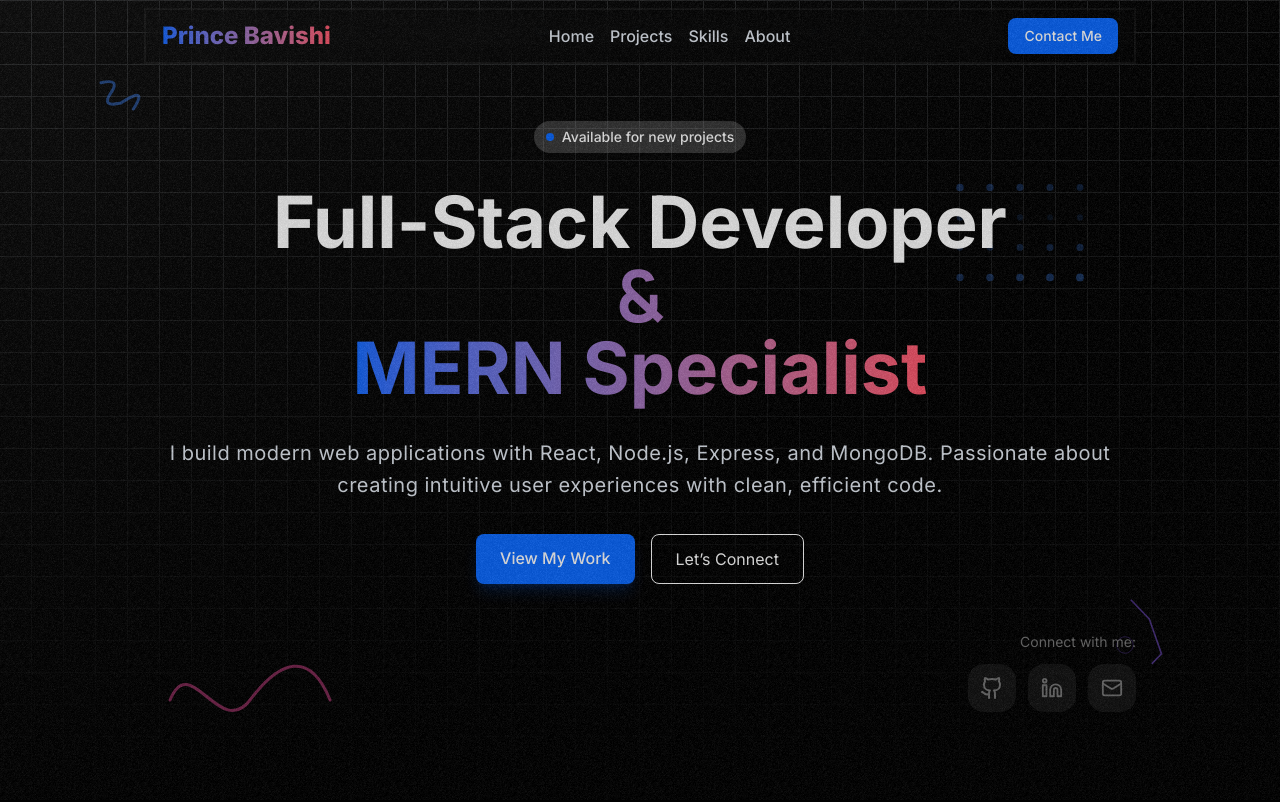
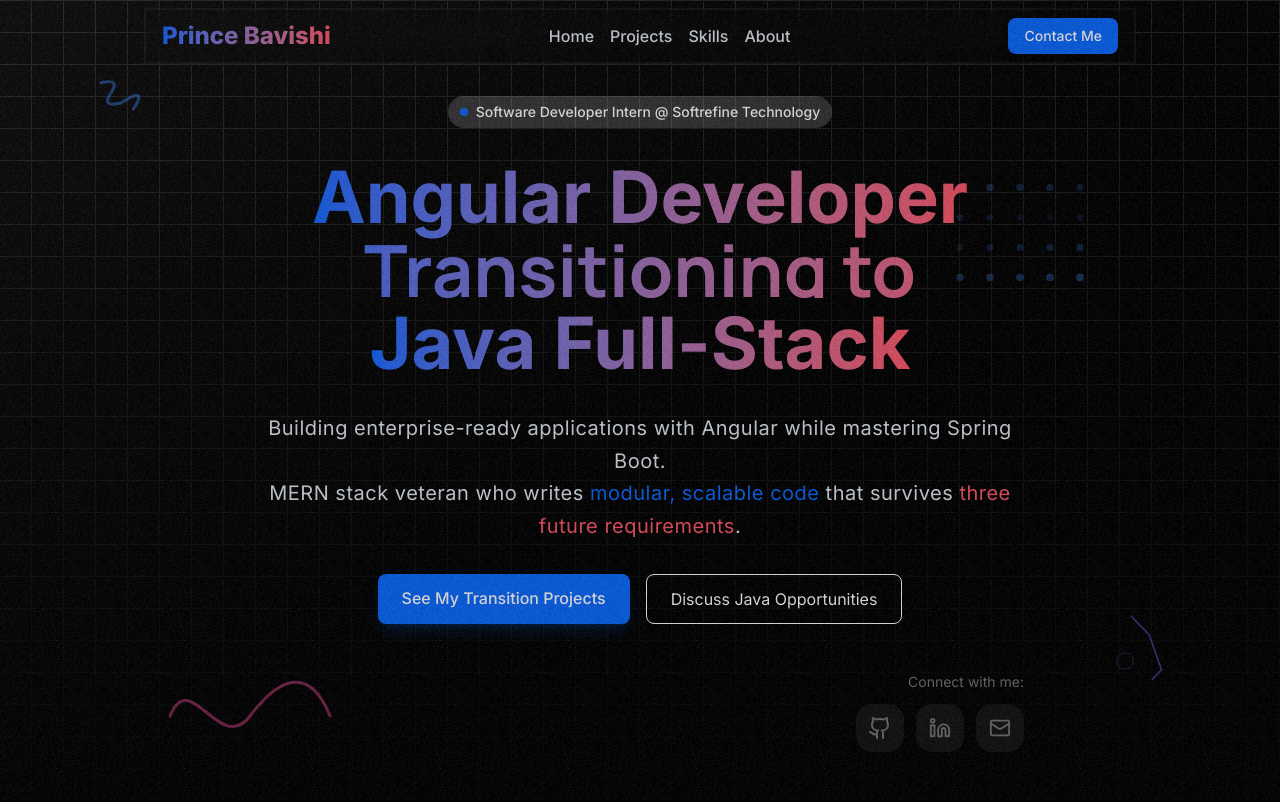
Before and after one commit to Prince-Project-ai/my_portfolio, a React (Vite) app: page / in a window 1280 px wide. Shown: the top 802 px of the page. Built offline with nearby package versions, Linux system fonts and the light colour scheme.

Commit message:
change the position

```diff
--- a/src/Components/HeroSection.jsx
+++ b/src/Components/HeroSection.jsx
@@ -1,7 +1,7 @@
-import React from 'react';
-import { Linkedin, Mail } from 'lucide-react';
+import React from "react";
+import { Linkedin, Mail } from "lucide-react";
 import { NavLink } from "react-router-dom";
-import { motion } from 'framer-motion';
+import { motion } from "framer-motion";
 
 const HeroSection = () => {
   return (
@@ -26,13 +26,13 @@
           pathLength: 1,
           opacity: 0.5,
           y: [0, -10, 0],
-          rotate: [0, 5, 0]
+          rotate: [0, 5, 0],
         }}
         transition={{
           pathLength: { duration: 2, ease: "easeInOut" },
           opacity: { duration: 1 },
           y: { repeat: Infinity, duration: 4, ease: "easeInOut" },
-          rotate: { repeat: Infinity, duration: 6, ease: "easeInOut" }
+          rotate: { repeat: Infinity, duration: 6, ease: "easeInOut" },
         }}
       >
         <motion.path
@@ -43,7 +43,13 @@
           fill="none"
           initial={{ pathLength: 0 }}
           animate={{ pathLength: 1 }}
-          transition={{ duration: 2, ease: "easeInOut", repeat: Infinity, repeatType: "reverse", repeatDelay: 1 }}
+          transition={{
+            duration: 2,
+            ease: "easeInOut",
+            repeat: Infinity,
+            repeatType: "reverse",
+            repeatDelay: 1,
+          }}
         />
       </motion.svg>
 
@@ -84,7 +90,12 @@
           fill="none"
           initial={{ scale: 0 }}
           animate={{ scale: [0, 1, 0] }}
-          transition={{ duration: 4, delay: 2, ease: "easeInOut", repeat: Infinity }}
+          transition={{
+            duration: 4,
+            delay: 2,
+            ease: "easeInOut",
+            repeat: Infinity,
+          }}
         />
       </motion.svg>
 
@@ -115,13 +126,13 @@
             initial={{ opacity: 0.2 }}
             animate={{
               opacity: [0.2, 0.8, 0.2],
-              r: [3, 4, 3]
+              r: [3, 4, 3],
             }}
             transition={{
               duration: 3,
               delay: i * 0.1,
               repeat: Infinity,
-              repeatType: "reverse"
+              repeatType: "reverse",
             }}
           />
         ))}
@@ -152,7 +163,13 @@
           fill="none"
           initial={{ pathLength: 0 }}
           animate={{ pathLength: 1 }}
-          transition={{ duration: 3, ease: "easeInOut", repeat: Infinity, repeatType: "loop", repeatDelay: 0.5 }}
+          transition={{
+            duration: 3,
+            ease: "easeInOut",
+            repeat: Infinity,
+            repeatType: "loop",
+            repeatDelay: 0.5,
+          }}
         />
       </motion.svg>
 
@@ -166,23 +183,33 @@
                   <span className="animate-ping absolute inline-flex h-full w-full rounded-full bg-blue"></span>
                   <span className="relative inline-flex rounded-full h-2 w-2 bg-blue"></span>
                 </span>
-                Available for new projects
+                Software Developer Intern @ Softrefine Technology
               </div>
             </div>
 
             {/* Main Heading */}
             <h1 className="text-4xl md:text-5xl lg:text-7xl font-bold text-white leading-tight text-center">
-              Full-Stack Developer
-              <span className="bg-gradient-to-r from-blue to-secondary bg-clip-text text-transparent block leading-14 font-display">&</span>{' '}
               <span className="bg-gradient-to-r from-blue to-secondary bg-clip-text text-transparent">
-                MERN Specialist
+                Angular Developer
+              </span>
+              <span className="bg-gradient-to-r from-blue to-secondary bg-clip-text text-transparent block leading-14 font-display">
+                Transitioning to
+              </span>{" "}
+              <span className="bg-gradient-to-r from-blue to-secondary bg-clip-text text-transparent">
+                Java Full-Stack
               </span>
             </h1>
 
             {/* Description */}
-            <p className="text-lg md:text-xl text-neutral leading-relaxed tracking-wide text-center">
-              I build modern web applications with React, Node.js, Express, and MongoDB.
-              Passionate about creating intuitive user experiences with clean, efficient code.
+            <p className="text-lg md:text-xl text-neutral leading-relaxed tracking-wide text-center max-w-3xl mx-auto">
+              Building enterprise-ready applications with Angular while
+              mastering Spring Boot.
+              <br className="hidden md:block" />
+              MERN stack veteran who writes{" "}
+              <span className="text-blue">modular, scalable code</span> that
+              survives
+              <span className="text-secondary"> three future requirements</span>
+              .
             </p>
 
             {/* CTA Buttons */}
@@ -191,19 +218,21 @@
                 href="#projects"
                 className="px-6 py-3 rounded-lg text-white font-medium bg-blue hover:opacity-70 shadow-lg shadow-blue/20 hover:shadow-xl hover:shadow-blue/30 outline-none transition-all duration-300"
               >
-                View My Work
+                See My Transition Projects
               </a>
               <a
                 href="#contact"
                 className="px-6 py-3 rounded-lg border border-white text-white hover:bg-white hover:text-dark transition-all duration-300"
               >
-                Let’s Connect
+                Discuss Java Opportunities
               </a>
             </div>
 
             {/* Social Links */}
             <div className="pt-6">
-              <p className="text-sm text-end text-muted mb-3">Connect with me:</p>
+              <p className="text-sm text-end text-muted mb-3">
+                Connect with me:
+              </p>
               <div className="flex justify-end gap-3">
                 <NavLink
                   to="https://github.com/Prince-Project-ai"
@@ -211,7 +240,21 @@
                   rel="noopener noreferrer"
                   className="size-12 rounded-2xl flex items-center justify-center bg-dark-gray text-muted hover:text-blue hover:bg-muted transition-colors"
                 >
-                  <svg xmlns="http://www.w3.org/2000/svg" width="24" height="24" viewBox="0 0 24 24" fill="none" stroke="currentColor" strokeWidth="2" strokeLinecap="round" strokeLinejoin="round" className="lucide lucide-github-icon lucide-github"><path d="M15 22v-4a4.8 4.8 0 0 0-1-3.5c3 0 6-2 6-5.5.08-1.25-.27-2.48-1-3.5.28-1.15.28-2.35 0-3.5 0 0-1 0-3 1.5-2.64-.5-5.36-.5-8 0C6 2 5 2 5 2c-.3 1.15-.3 2.35 0 3.5A5.403 5.403 0 0 0 4 9c0 3.5 3 5.5 6 5.5-.39.49-.68 1.05-.85 1.65-.17.6-.22 1.23-.15 1.85v4" /><path d="M9 18c-4.51 2-5-2-7-2" /></svg>
+                  <svg
+                    xmlns="http://www.w3.org/2000/svg"
+                    width="24"
+                    height="24"
+                    viewBox="0 0 24 24"
+                    fill="none"
+                    stroke="currentColor"
+                    strokeWidth="2"
+                    strokeLinecap="round"
+                    strokeLinejoin="round"
+                    className="lucide lucide-github-icon lucide-github"
+                  >
+                    <path d="M15 22v-4a4.8 4.8 0 0 0-1-3.5c3 0 6-2 6-5.5.08-1.25-.27-2.48-1-3.5.28-1.15.28-2.35 0-3.5 0 0-1 0-3 1.5-2.64-.5-5.36-.5-8 0C6 2 5 2 5 2c-.3 1.15-.3 2.35 0 3.5A5.403 5.403 0 0 0 4 9c0 3.5 3 5.5 6 5.5-.39.49-.68 1.05-.85 1.65-.17.6-.22 1.23-.15 1.85v4" />
+                    <path d="M9 18c-4.51 2-5-2-7-2" />
+                  </svg>
                 </NavLink>
                 <NavLink
                   to="www.linkedin.com/in/prince-bavishi-58638b250"
```
